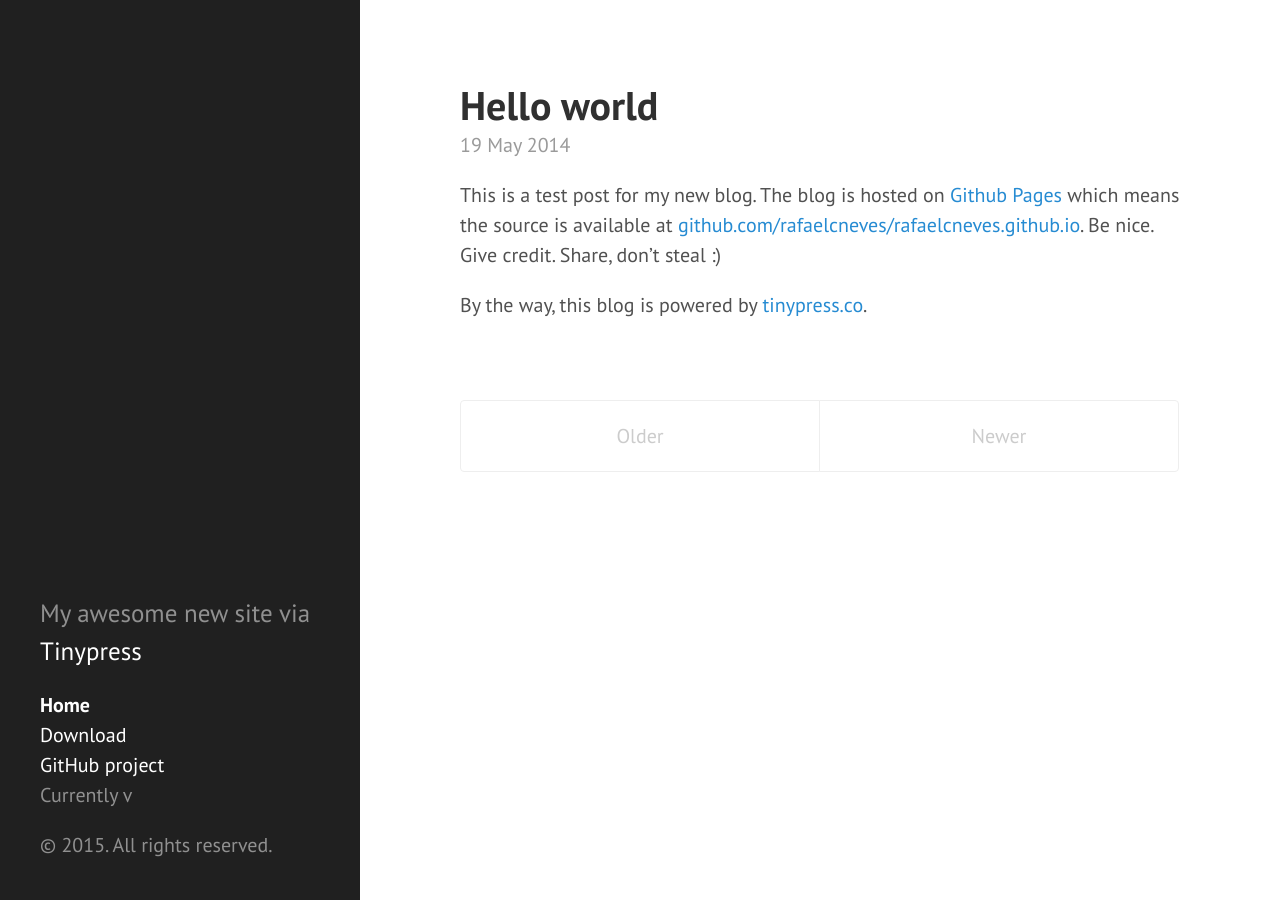
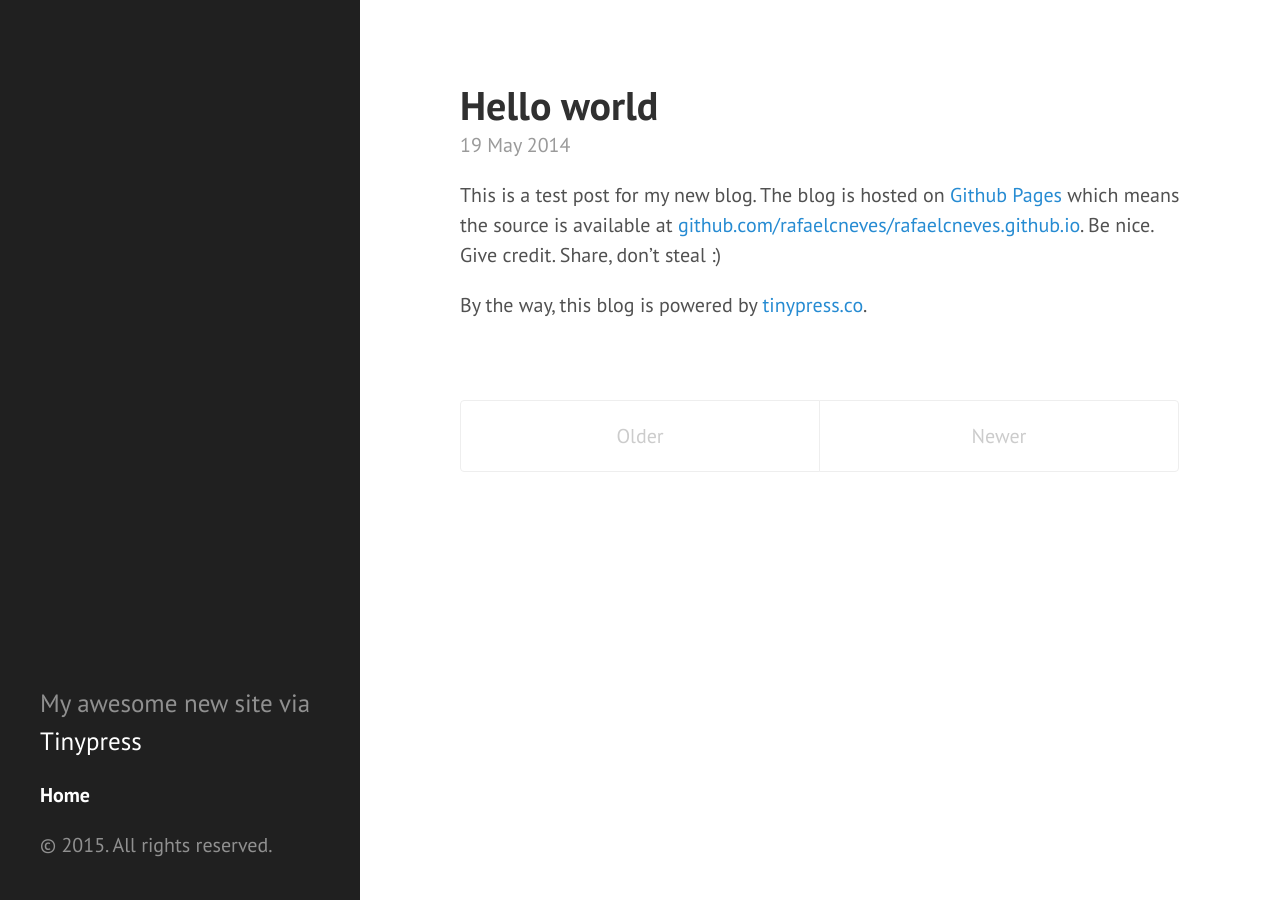
Before and after one commit to rafaelcneves/rafaelcneves.github.io, a Jekyll site: the page built from index.html, in a window 1280 px wide. Built offline with Jekyll 4.4.1, drawn with Linux system fonts in a browser that asks for light colours; the list of posts is cut into pages by our own code.

Commit message:
Teste desfeito

```diff
--- a/_includes/sidebar.html
+++ b/_includes/sidebar.html
@@ -26,9 +26,9 @@
         {% endif %}
       {% endfor %}
 
-      <li class="sidebar-nav-item"><a href="{{ site.github.repo }}/archive/v{{ site.version }}.zip">Download</a></li>
-      <li class="sidebar-nav-item"><a href="{{ site.github.repo }}">GitHub project</a></li>
-      <li class="sidebar-nav-item">Currently v{{ site.version }}</li>
+      <!--<li class="sidebar-nav-item"><a href="{{ site.github.repo }}/archive/v{{ site.version }}.zip">Download</a></li>-->
+      <!--<li class="sidebar-nav-item"><a href="{{ site.github.repo }}">GitHub project</a></li>-->
+      <!--<li class="sidebar-nav-item">Currently v{{ site.version }}</li>-->
     </ul>
 
     <p>&copy; {{ site.time | date: '%Y' }}. All rights reserved.</p>
```
